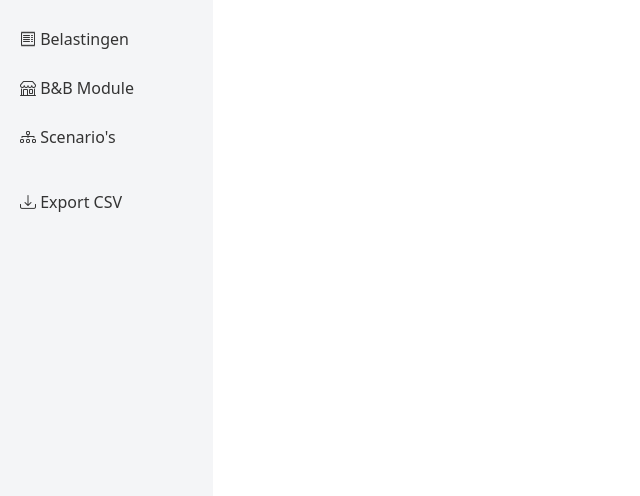
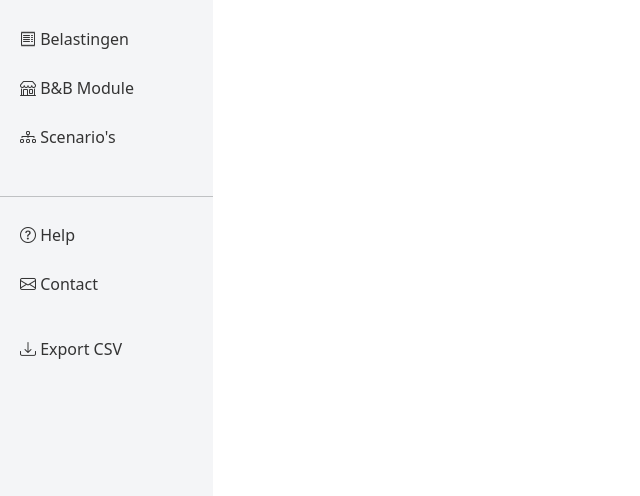
Before and after one commit to ecannemeijer/emigrant, a CodeIgniter 4 app: the page made by app/Views/admin/users.php in a window 1280 px wide. Shown: the part 304-800 px from the top of the page, without its empty margins (0-640 px from the left). Run offline with PHP 8.4 and a stand-in for CodeIgniter, Linux system fonts and the light colour scheme; the template is opened without the code that fills it, so the values that code supplies are empty; some libraries are stand-ins or nearby versions.

Commit message:
fix: add Help and Contact to navigation and make publicly accessible

```diff
--- a/app/Views/layout.php
+++ b/app/Views/layout.php
@@ -117,6 +117,35 @@
                         </li>
                     </ul>
                 </div>
+            <?php else: ?>
+                <button class="navbar-toggler" type="button" data-bs-toggle="collapse" data-bs-target="#navbarNav">
+                    <span class="navbar-toggler-icon"></span>
+                </button>
+
+                <div class="collapse navbar-collapse" id="navbarNav">
+                    <ul class="navbar-nav ms-auto">
+                        <li class="nav-item">
+                            <a class="nav-link" href="/help">
+                                <i class="bi bi-question-circle"></i> Help
+                            </a>
+                        </li>
+                        <li class="nav-item">
+                            <a class="nav-link" href="/contact">
+                                <i class="bi bi-envelope"></i> Contact
+                            </a>
+                        </li>
+                        <li class="nav-item">
+                            <a class="nav-link" href="/login">
+                                <i class="bi bi-box-arrow-in-right"></i> Inloggen
+                            </a>
+                        </li>
+                        <li class="nav-item">
+                            <a class="nav-link" href="/register">
+                                <i class="bi bi-person-plus"></i> Registreren
+                            </a>
+                        </li>
+                    </ul>
+                </div>
             <?php endif; ?>
         </div>
     </nav>
@@ -168,6 +197,23 @@
                                     <i class="bi bi-diagram-3"></i> Scenario's
                                 </a>
                             </li>
+
+                            <li class="nav-item mt-3">
+                                <hr>
+                            </li>
+
+                            <li class="nav-item">
+                                <a class="nav-link <?= uri_string() == 'help' ? 'active' : '' ?>" href="/help">
+                                    <i class="bi bi-question-circle"></i> Help
+                                </a>
+                            </li>
+
+                            <li class="nav-item">
+                                <a class="nav-link <?= uri_string() == 'contact' ? 'active' : '' ?>" href="/contact">
+                                    <i class="bi bi-envelope"></i> Contact
+                                </a>
+                            </li>
+
                             <li class="nav-item mt-3">
                                 <a class="nav-link" href="/export/csv">
                                     <i class="bi bi-download"></i> Export CSV
```
Also changed, not shown: app/Config/Routes.php (+5 -5 lines).
